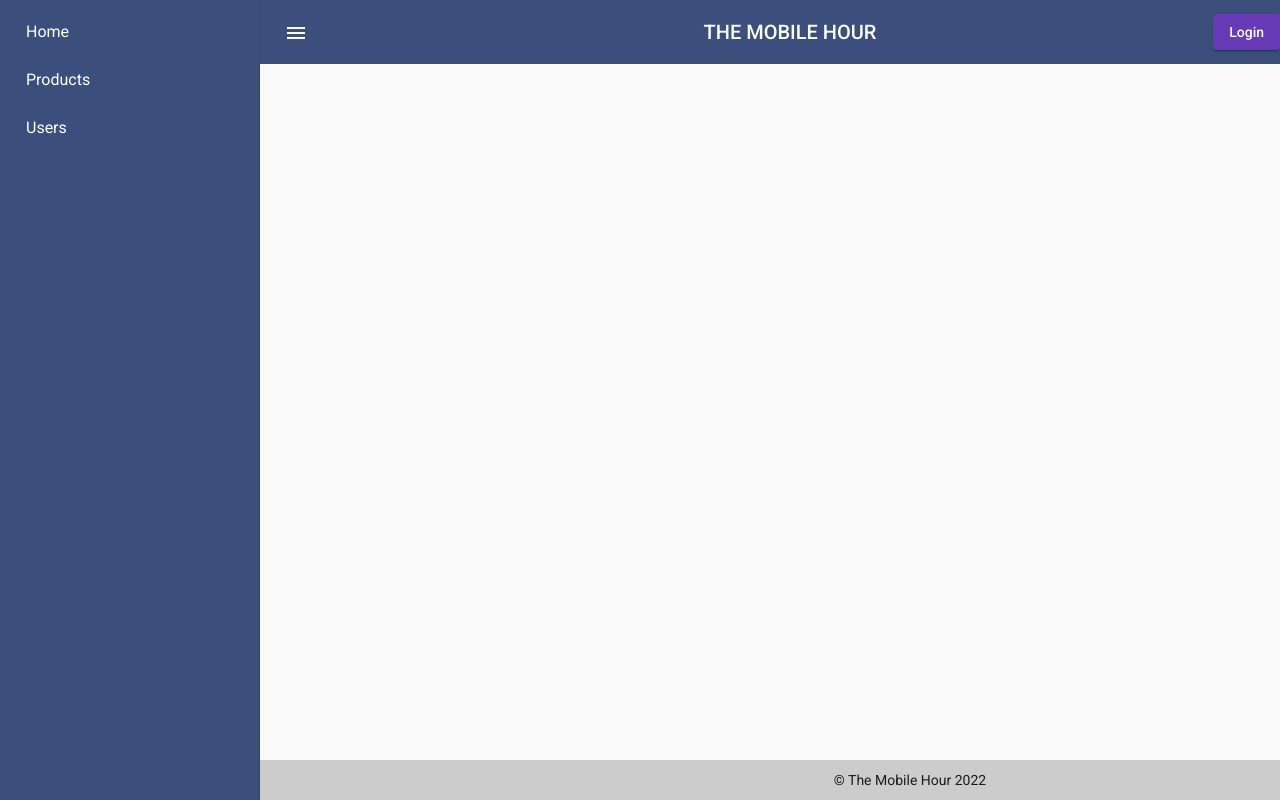
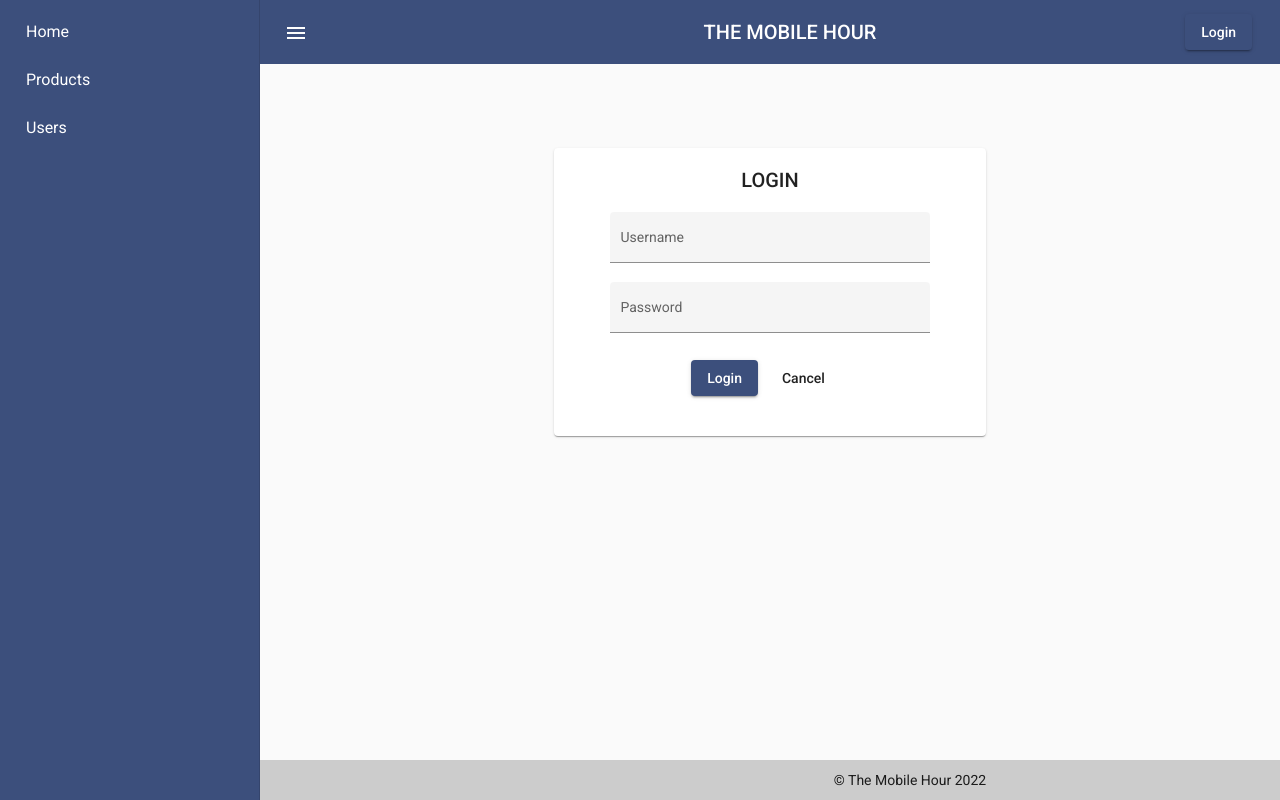
Before and after one commit to PreethaPinto/mobile, an Angular app: page /login in a window 1280 px wide. Before the commit this address led to /. Built offline with nearby package versions, Linux system fonts and the light colour scheme.

Commit message:
Added login route and changed login mat-dialog to mat-card

```diff
--- a/src/app/app-routing.module.ts
+++ b/src/app/app-routing.module.ts
@@ -6,12 +6,12 @@ import { HeaderComponent } from './header/header.component';
 import { SidenavComponent } from './sidenav/sidenav.component';
 import { HomeComponent } from './home/home.component';
 import { DashbordComponent } from './dashboard/dashbord.component';
-
+import { LoginDialogComponent } from './header/login/login.component';
 const routes: Routes = [
   { path: '', redirectTo: 'home', pathMatch: 'full' },
   { path: 'products', component: ProductsComponent },
   { path: 'users', component: UsersComponent },
-  //{ path: 'header', component: HeaderComponent },
+  { path: 'login', component: LoginDialogComponent },
   //{ path: 'sidenav', component: SidenavComponent },
   { path: 'home', component: HomeComponent },
   { path: 'dashboard', component: DashbordComponent },
--- a/src/app/app.module.ts
+++ b/src/app/app.module.ts
@@ -26,7 +26,7 @@ import { MatMenuModule } from '@angular/material/menu';
 import { MatCardModule } from '@angular/material/card';
 import { MatSelectModule } from '@angular/material/select';
 import { OrderDialogComponent } from './home/order-dialog/order-dialog.component';
-import { LoginDialogComponent } from './header/login-dialog/login-dialog.component';
+import { LoginDialogComponent } from './header/login/login.component';
 
 @NgModule({
   declarations: [
--- a/src/app/header/header.component.html
+++ b/src/app/header/header.component.html
@@ -6,9 +6,16 @@
 
     <h1>THE MOBILE HOUR</h1>
     <div class="row">
-      <button mat-raised-button color="primary" (click)="loginUser()">
-        Login
-      </button>
+      <a routerLink="/login"
+        ><button
+          class="btn btn-success pull-right"
+          routerLinkActive="=list-item-active"
+          mat-raised-button
+          color="primary"
+        >
+          Login
+        </button></a
+      >
       <!-- <ul>
         <li>
           <button mat-button [matMenuTriggerFor]="menu" class="user">
--- a/src/app/header/header.component.scss
+++ b/src/app/header/header.component.scss
@@ -26,11 +26,11 @@ ul {
   }
 }
 
-button {
-  border: 0;
-  outline: none;
-  background: transparent;
-}
+// button {
+//   border: 0;
+//   outline: none;
+//   background: transparent;
+// }
 
 .user {
   font-size: 14px;
@@ -44,3 +44,8 @@ button {
   text-align: center;
   background-color: #cccccc;
 }
+
+.mat-raised-button.mat-primary {
+  background-color: #3c4f7c;
+  margin: auto 2em;
+}
--- a/src/app/header/header.component.ts
+++ b/src/app/header/header.component.ts
@@ -1,7 +1,7 @@
 import { Component, Output, EventEmitter, OnInit } from '@angular/core';
 import { FormGroup, FormControl } from '@angular/forms';
 import { MatDialog } from '@angular/material/dialog';
-import { LoginDialogComponent } from './login-dialog/login-dialog.component';
+import { LoginDialogComponent } from './login/login.component';
 
 @Component({
   selector: 'app-header',
@@ -18,10 +18,10 @@ export class HeaderComponent implements OnInit {
     this.toggleSideBarForMe.emit();
   }
 
-  loginUser() {
-    this.dialog
-      .open(LoginDialogComponent)
-      .afterClosed()
-      .subscribe((result) => {});
-  }
+  // loginUser() {
+  //   this.dialog
+  //     .open(LoginDialogComponent)
+  //     .afterClosed()
+  //     .subscribe((result) => {});
+  // }
 }
--- a/src/app/header/login-dialog/login-dialog.component.html
+++ /dev/null
@@ -1,31 +0,0 @@
-<h2 mat-dialog-title>LOGIN</h2>
-
-<form [formGroup]="loginForm">
-  <mat-dialog-content>
-    <mat-form-field appearance="fill">
-      <mat-label>Username</mat-label>
-      <input matInput formControlName="username" />
-    </mat-form-field>
-    <br />
-
-    <mat-form-field appearance="fill">
-      <mat-label>Password</mat-label>
-      <input matInput formControlName="password" />
-    </mat-form-field>
-    <br />
-  </mat-dialog-content>
-
-  <mat-dialog-actions>
-    <button
-      mat-raised-button
-      color="primary"
-      [disabled]="loginForm.invalid"
-      mat-dialog-close
-      (click)="loginUser()"
-    >
-      Login
-    </button>
-
-    <button mat-button [mat-dialog-close]="true">Cancel</button>
-  </mat-dialog-actions>
-</form>
--- a/src/app/header/login-dialog/login-dialog.component.scss
+++ /dev/null
@@ -1,3 +0,0 @@
-.mat-raised-button.mat-primary {
-  background-color: #3c4f7c;
-}
--- /dev/null
+++ b/src/app/header/login/login.component.html
@@ -0,0 +1,44 @@
+<mat-card class="card">
+  <mat-card-content>
+    <div class="header"><h2>LOGIN</h2></div>
+
+    <form [formGroup]="loginForm">
+      <mat-form-field class="full-width" appearance="fill">
+        <mat-label>Username</mat-label>
+        <input matInput />
+      </mat-form-field>
+      <br />
+      <mat-form-field class="full-width" appearance="fill">
+        <mat-label>Password</mat-label>
+        <input matInput />
+      </mat-form-field>
+      <mat-card-actions>
+        <button
+          mat-raised-button
+          color="primary"
+          [disabled]="loginForm.invalid"
+          mat-dialog-close
+          (click)="loginUser()"
+        >
+          Login
+        </button>
+
+        <button mat-button [mat-dialog-close]="true">Cancel</button>
+      </mat-card-actions>
+    </form>
+  </mat-card-content>
+</mat-card>
+
+<!-- <mat-dialog-actions>
+    <button
+      mat-raised-button
+      color="primary"
+      [disabled]="loginForm.invalid"
+      mat-dialog-close
+      (click)="loginUser()"
+    >
+      Login
+    </button>
+
+    <button mat-button [mat-dialog-close]="true">Cancel</button>
+  </mat-dialog-actions> -->
--- /dev/null
+++ b/src/app/header/login/login.component.scss
@@ -0,0 +1,14 @@
+.mat-raised-button.mat-primary {
+  background-color: #3c4f7c;
+}
+
+.card {
+  max-width: 400px;
+  margin: 6em auto;
+  text-align: center;
+  max-height: 600px;
+}
+
+.full-width {
+  width: 80%;
+}
--- a/src/app/header/login-dialog/login-dialog.component.ts
+++ b/src/app/header/login/login.component.ts
@@ -8,9 +8,9 @@ export interface Login {
 }
 
 @Component({
-  selector: 'app-login-dialog',
-  templateUrl: './login-dialog.component.html',
-  styleUrls: ['./login-dialog.component.scss'],
+  selector: 'app-login',
+  templateUrl: './login.component.html',
+  styleUrls: ['./login.component.scss'],
 })
 export class LoginDialogComponent implements OnInit {
   constructor(private service: LoginService) {}
--- a/src/app/header/login-dialog/login.service.ts
+++ b/src/app/header/login/login.service.ts
@@ -1,6 +1,6 @@
 import { Injectable } from '@angular/core';
 import { HttpClient } from '@angular/common/http';
-import { LoginDialogComponent, Login } from './login-dialog.component';
+import { LoginDialogComponent, Login } from './login.component';
 import { HeaderComponent } from '../header.component';
 
 @Injectable({
--- a/src/app/sidenav/sidenav.component.ts
+++ b/src/app/sidenav/sidenav.component.ts
@@ -1,6 +1,6 @@
 import { Component, OnInit } from '@angular/core';
 import { MatDialog } from '@angular/material/dialog';
-import { LoginDialogComponent } from '../header/login-dialog/login-dialog.component';
+import { LoginDialogComponent } from '../header/login/login.component';
 
 @Component({
   selector: 'app-sidenav',
```
